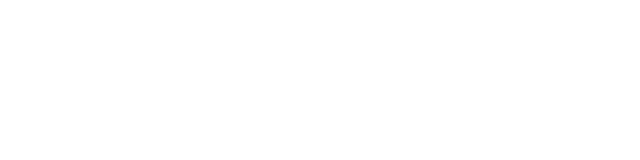
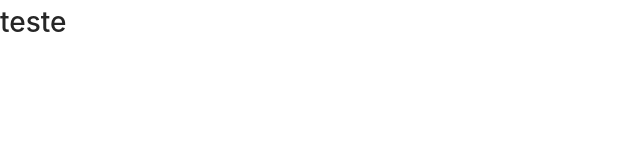
Before and after one commit to matheusBrant/acorde-pra-vida-web, a React (Create React App) app: page /ranking in a window 1280 px wide. Shown: the top 160 px of the page, without its empty margins (0-640 px from the left). Built offline with nearby package versions, Linux system fonts and the light colour scheme.

Commit message:
Início página de rankings

```diff
--- a/src/App.jsx
+++ b/src/App.jsx
@@ -1,6 +1,7 @@
 import { BrowserRouter as Router, Route } from "react-router-dom";
 import { MainLayout } from "./layout/MainLayout";
 import { LoginPage } from "./pages/Login";
+import RankingPage from "./pages/Ranking";
 import Home from "./pages/Home";
 
 const RouteWithLayout = ({ component: Component, layout: Layout, ...rest }) => (
@@ -20,6 +21,7 @@
       <Router>
         <RouteWithLayout layout={MainLayout} path="/home" component={Home} />
         <Route path="/login" component={LoginPage} />
+        <Route path="/ranking" component={RankingPage} />
       </Router>
     </>
   );
--- /dev/null
+++ b/src/pages/Ranking/index.jsx
@@ -0,0 +1,3 @@
+export default function RankingPage(){
+    return <h1>teste</h1>;
+}
```
Also changed, not shown: src/pages/Ranking/Ranking.css (added).
